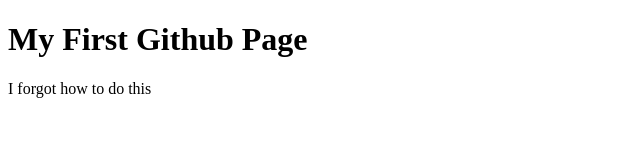
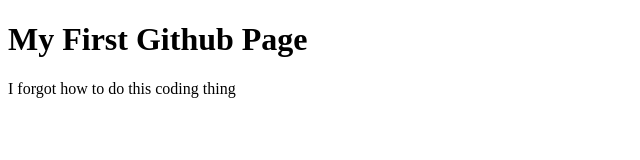
Before and after one commit to nico-mikaela17/nico-mikaela17.github.io, a plain HTML site: page index.html in a window 1280 px wide. Shown: the whole page, without its empty margins (0-640 px from the left). Drawn offline with Linux system fonts and the light colour scheme.

Commit message:
added info to p

```diff
--- a/index.html
+++ b/index.html
@@ -7,6 +7,6 @@
 
 <body>
 <h1>My First Github Page</h1>
-  <p>I forgot how to do this</p>
+  <p>I forgot how to do this coding thing</p>
 </body>
 </html>
```
